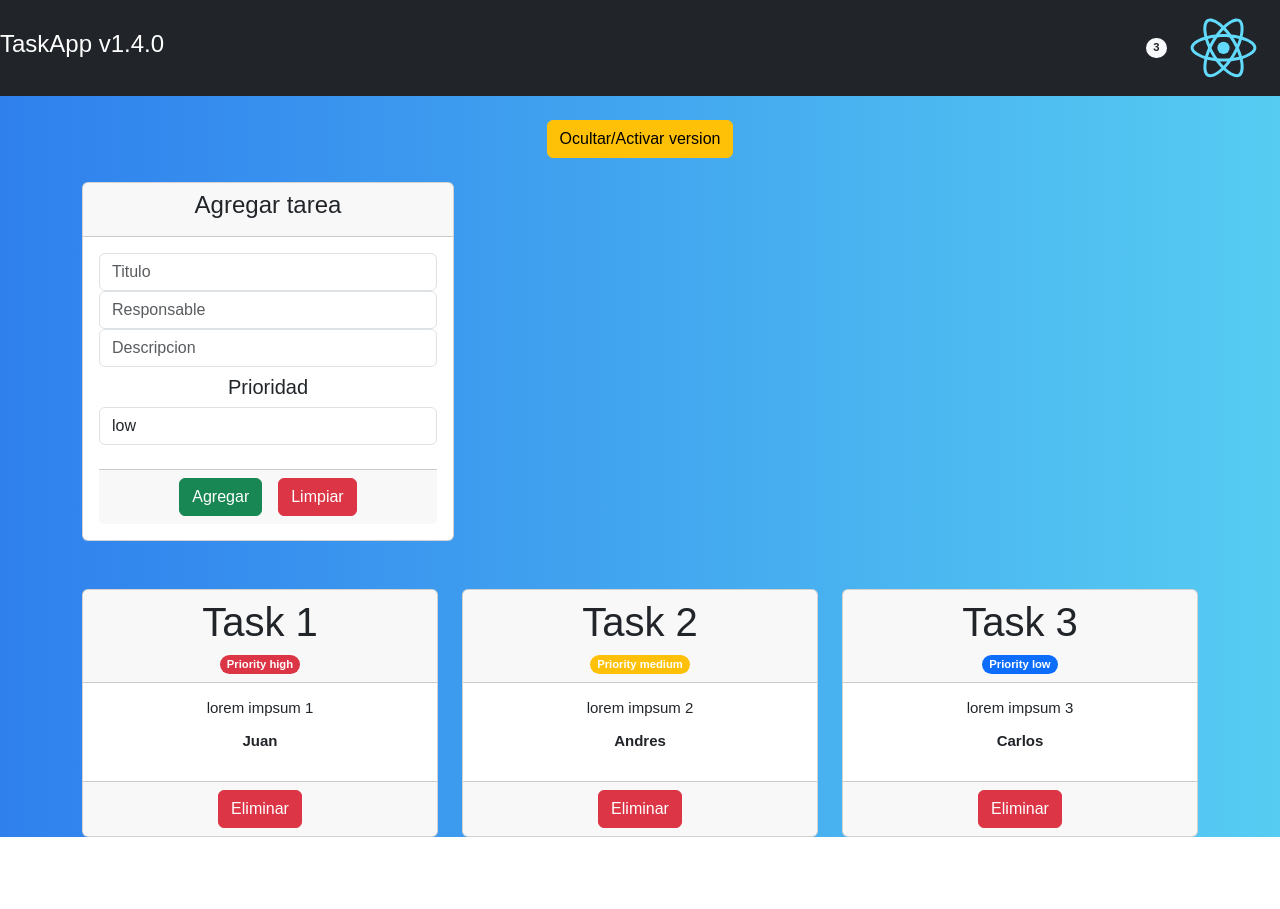
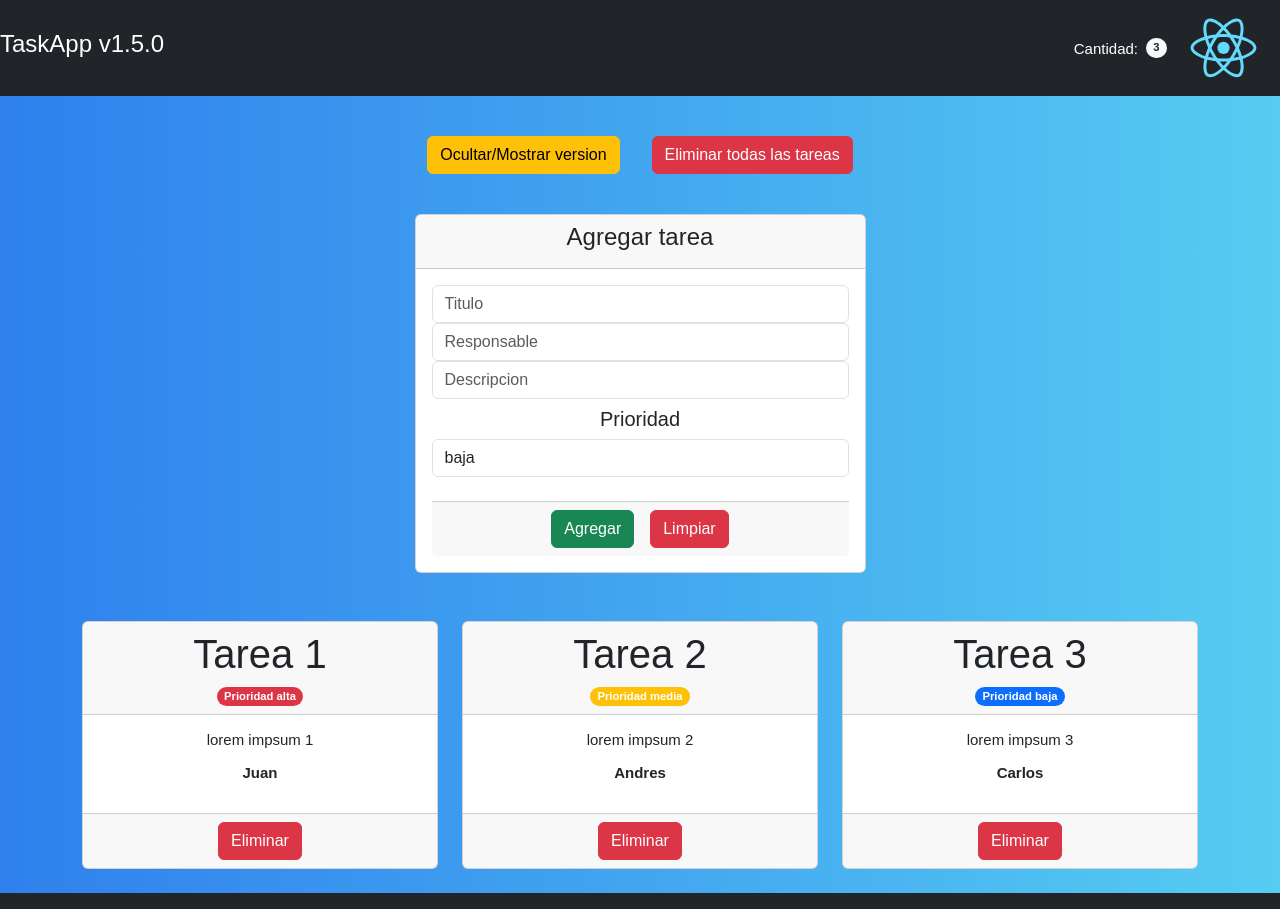
Before and after one commit to JuanLoaiza007/TaskApp, a React (Create React App) app: page / in a window 1280 px wide. Before the commit the page ends 837 px from the top, so only its background shows below. Built offline with nearby package versions, Linux system fonts and the light colour scheme.

Commit message:
Translate interface elements to Spanish and enhance UX

```diff
--- a/src/App.js
+++ b/src/App.js
@@ -10,7 +10,7 @@ function App() {
   const [appState, setAppState] = useState({
     "appName": "TaskApp",
     "showenVersion": "...",
-    "version": "1.4.0",
+    "version": "1.5.0",
     "versionState": "deactivated"
   });
 
@@ -56,7 +56,7 @@ function App() {
   }
 
   function handleRemove(index){
-    if (window.confirm("Seguro que desea eliminar la tarea?")){
+    if (window.confirm("¿Seguro que desea eliminar la tarea?")){
       setTasks({
         todos: tasks.todos.filter((e, i) => {
           return i !== index;
@@ -71,12 +71,25 @@ function App() {
     }
   }
 
+  function deleteAllTasks() {
+    if (window.confirm("¿Seguro que desea eliminar todas las tareas? \nEsta opciones irreversible")){
+      setTasks({
+        todos: []
+      });
+
+      const updatedTasks = {
+        todos: []
+      }
+      localStorage.setItem('tasks', JSON.stringify(updatedTasks));
+    }
+  }
+
   function createPillForPriority(priority){
     let pillClassName = "bg-";
 
-    if (priority ==="high") {
+    if (priority ==="alta") {
       pillClassName += "danger";
-    } else if (priority ==="medium") {
+    } else if (priority ==="media") {
       pillClassName += "warning";
     } else {
       pillClassName += "primary";
@@ -86,7 +99,7 @@ function App() {
 
     return (
       <span className={pillClassName}>
-        Priority {priority}
+        Prioridad {priority}
       </span>
     );
   }
@@ -125,22 +138,34 @@ function App() {
         logo={logo}
       />
 
+      <div className='m-4'>
       <button
-      className='btn btn-warning m-4'
+      className='btn btn-warning m-3'
       onClick={switchVersion}>
-        Ocultar/Activar version
+        Ocultar/Mostrar version
       </button>
-
+      <button
+        type="button"
+        class="btn btn-danger m-3"
+        onClick={deleteAllTasks}>
+        Eliminar todas las tareas
+      </button>
+      </div>
       <div className='container'>
-      <div className='col-md-4'>
+      <div className='row justify-content-center'>
+        <div className='col-md-5 col-sm-12'>
           <TodoForm
             onAddTodo={handleAddTodo}
           />
-          </div>
+        </div>
+      </div>
+
         <div className='row mt-4'>
           {todosCards}
         </div>
       </div>
+      <footer className="navbar bg-dark mt-4">
+      </footer>
     </div>
   );
 }
--- a/src/components/Navigation.js
+++ b/src/components/Navigation.js
@@ -9,6 +9,7 @@ class Navigation extends Component {
         <h4 className='text-white me-auto'>
           {appName + " v"+ showenVersion}
         </h4>
+        <p className="text-white m-2">Cantidad: </p>
         <span className='badge rounded-pill bg-light text-dark'>
           {tasksCount}
         </span>
--- a/src/components/TodoForm.js
+++ b/src/components/TodoForm.js
@@ -97,9 +97,9 @@ function TodoForm ({onAddTodo}) {
           name="priority"
           className="form-control"
           onChange={handleInput}>
-            <option> low </option>
-            <option> medium </option>
-            <option> high </option>
+            <option> baja </option>
+            <option> media </option>
+            <option> alta </option>
           </select>
         </div>
         <div className="card-footer mt-4">
--- a/src/todos.json
+++ b/src/todos.json
@@ -1,22 +1,22 @@
 {
   "todos": [
     {
-      "title": "Task 1",
+      "title": "Tarea 1",
       "responsible": "Juan",
       "description": "lorem impsum 1",
-      "priority": "high"
+      "priority": "alta"
     },
     {
-      "title": "Task 2",
+      "title": "Tarea 2",
       "responsible": "Andres",
       "description": "lorem impsum 2",
-      "priority": "medium"
+      "priority": "media"
     },
     {
-      "title": "Task 3",
+      "title": "Tarea 3",
       "responsible": "Carlos",
       "description": "lorem impsum 3",
-      "priority": "low"
+      "priority": "baja"
     }
   ]
 }
```
